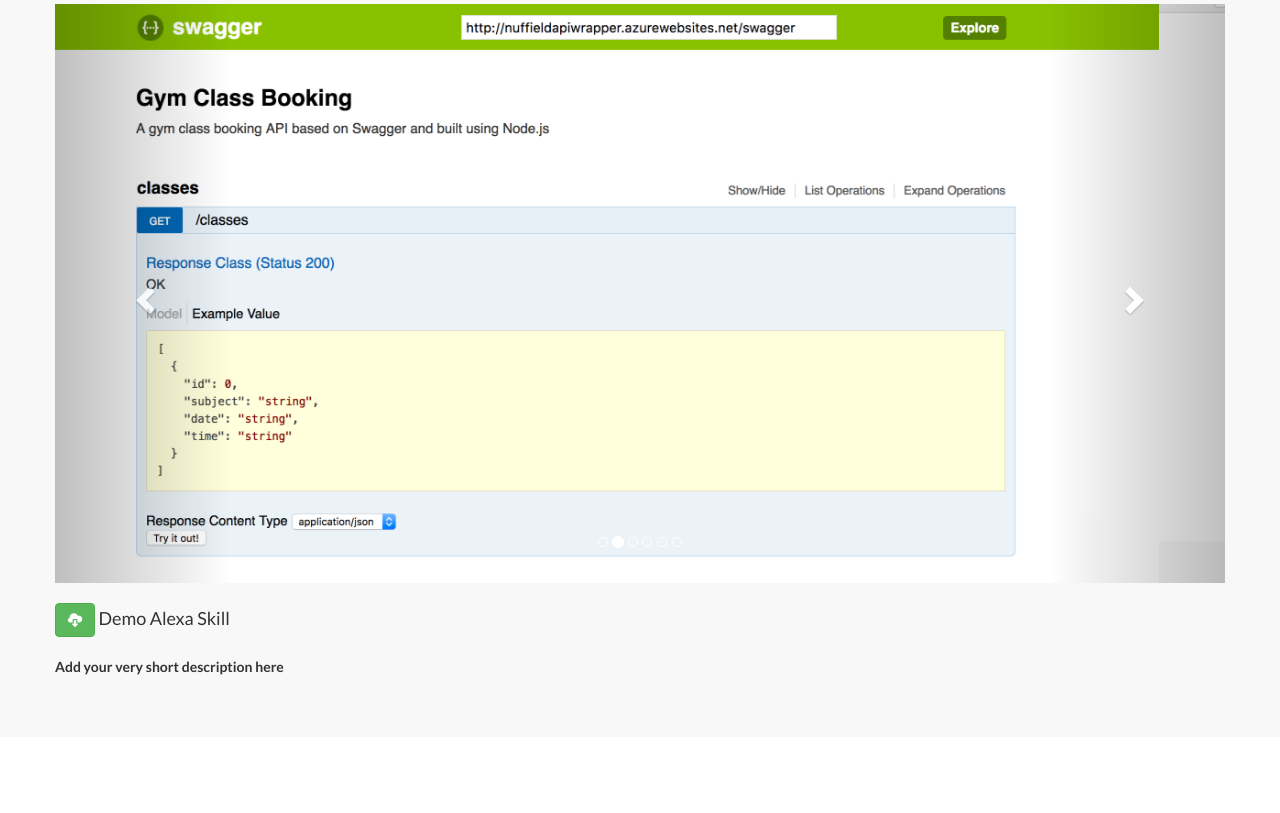
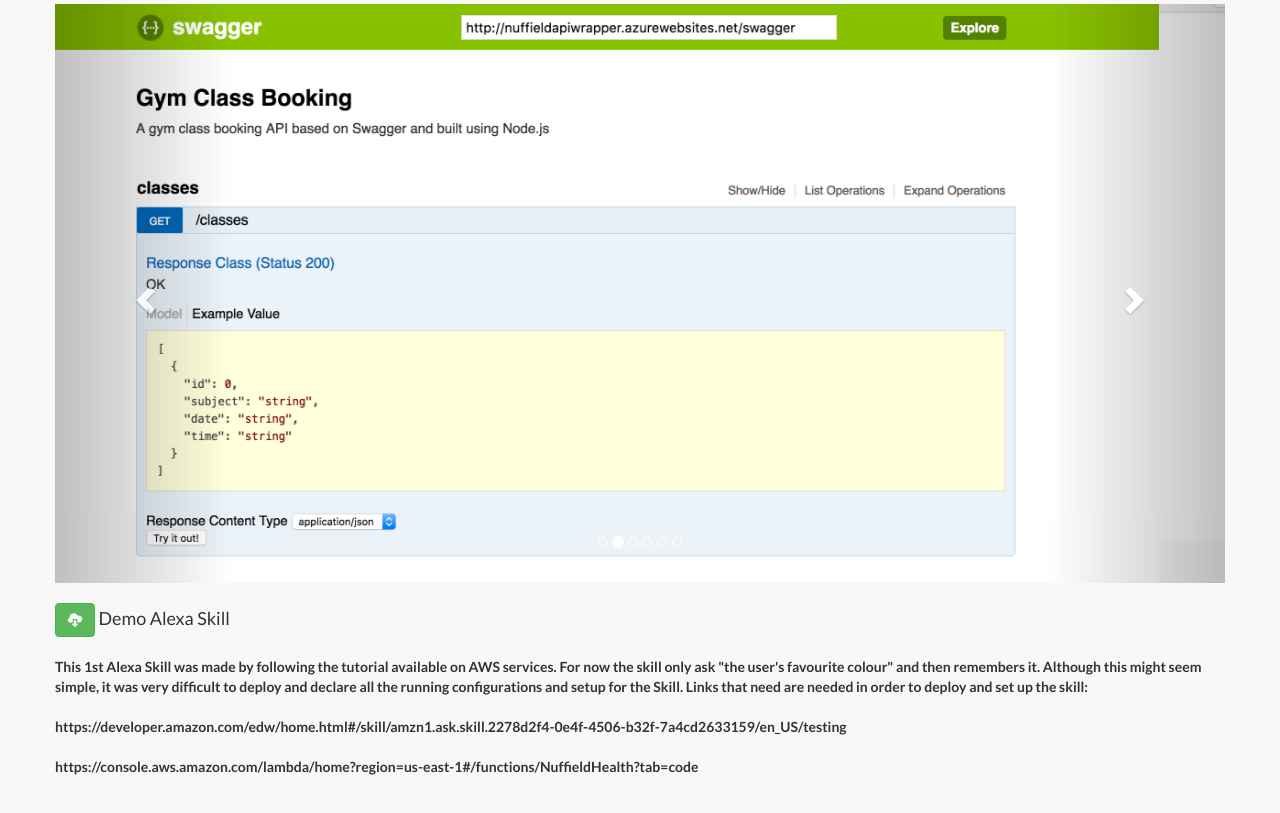
Before and after one commit to matinehAkhlaghinia/sysEngWebsite, a website: page github.html in a window 1280 px wide. Shown: the part 406-1219 px from the top of the page. Before the commit the page ends 1143 px from the top, so only its background shows below. Drawn offline with Linux system fonts and the light colour scheme.

Commit message:
updated alexa skill

```diff
--- a/github.html
+++ b/github.html
@@ -149,10 +149,19 @@
         </a></div>
 
 
-            <h2 class="lead"><button type="button" class="btn btn-success" aria-label="Left Align">
+            <h2 class="lead"><a href="https://github.com/rdumon/SoftwareProjectAlexaSkill"><button type="button" class="btn btn-success" aria-label="Left Align">
                 <span class="glyphicon glyphicon-cloud-download" aria-hidden="true"></span>
-            </button>&nbsp;Demo Alexa Skill</h2>
-            <p>Add your very short description here</p>
+            </button></a>&nbsp;Demo Alexa Skill</h2>
+            <p>
+                This 1st Alexa Skill was made by following the tutorial available on AWS services. For now the skill only ask "the user's favourite colour" and then remembers it. Although this might seem simple, it was very difficult to deploy and declare all the running configurations and setup for the Skill.
+
+                Links that need are needed in order to deploy and set up the skill:
+              </br></br>
+
+                https://developer.amazon.com/edw/home.html#/skill/amzn1.ask.skill.2278d2f4-0e4f-4506-b32f-7a4cd2633159/en_US/testing
+              </br></br>
+                https://console.aws.amazon.com/lambda/home?region=us-east-1#/functions/NuffieldHealth?tab=code
+            </p>
 
         </div>
 
```
